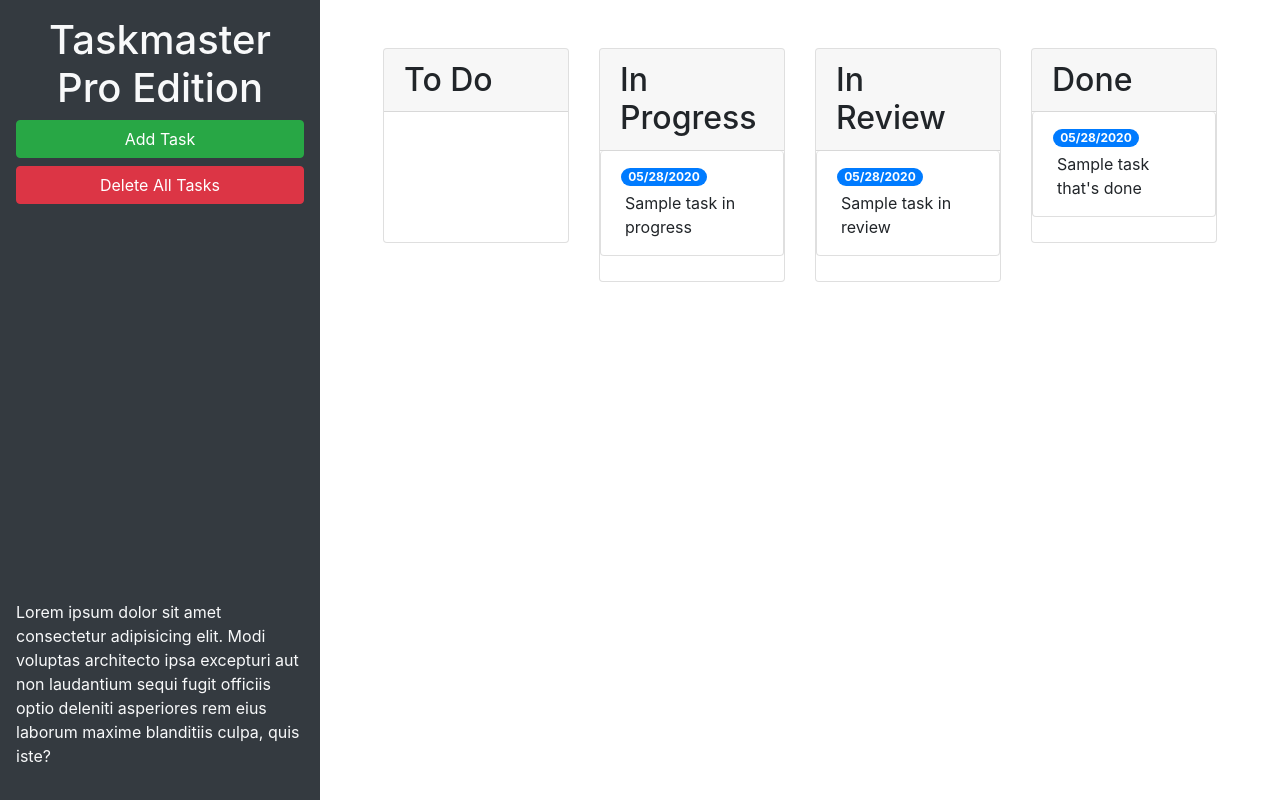
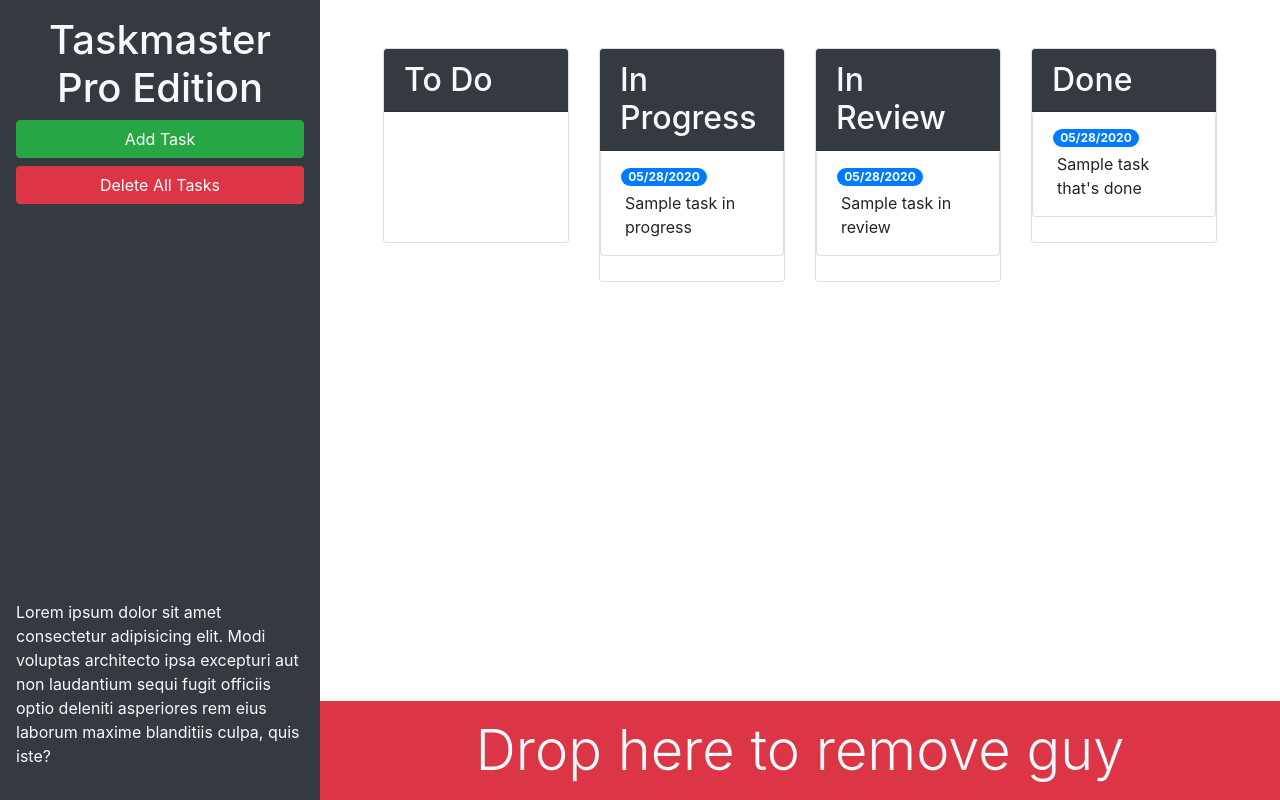
Before and after one commit to Brock-Merritt/taskmaster-pro, a plain HTML site: page taskmaster-starter/index.html in a window 1280 px wide. Drawn offline with nearby package versions, Linux system fonts and the light colour scheme.

Commit message:
adding bootstrap mad ez

```diff
--- a/taskmaster-starter/index.html
+++ b/taskmaster-starter/index.html
@@ -13,22 +13,22 @@
 <body>
 
   <div class="row min-vh-100 no-gutters">
-    <header class="col-12 col-lg-3 bg-dark text-light d-flex flex-column p-4 p-lg-3">
+    <header class="col-12 col-lg-3 bg-dark text-light sticky-top d-flex flex-column p-4 p-lg-3">
       <h1 class="text-center">Taskmaster Pro Edition</h1>
       <button id="create-task" class="btn btn-block btn-success" data-toggle="modal" data-target="#task-form-modal">Add
         Task</button>
       <button id="remove-tasks" class="btn btn-block btn-danger">Delete All Tasks</button>
-      <p class="mt-auto">Lorem ipsum dolor sit amet consectetur adipisicing elit. Modi voluptas architecto ipsa
+      <p class="mt-auto d-none d-lg-block">Lorem ipsum dolor sit amet consectetur adipisicing elit. Modi voluptas architecto ipsa
         excepturi aut non
         laudantium sequi fugit officiis optio deleniti asperiores rem eius laborum maxime blanditiis culpa, quis iste?
       </p>
     </header>
-    <main class="col-12 col-lg-9">
+    <main class="col-12 col-lg-9 d-flex flex-column">
       <div class="m-5 row justify-content-around">
         <!-- todo start -->
         <div class="col-12 col-md-6 col-xl-3 mb-3">
           <div class = "card">
-            <h2 class="card-header">To Do</h2>
+            <h2 class="card-header bg-dark text-light">To Do</h2>
             <ul id="list-toDo" class="list-group"></ul>
           </div>
         </div>
@@ -36,7 +36,7 @@
         <!-- in progress start -->
         <div class="col-12 col-md-6 col-xl-3 mb-3">
           <div class= "card">
-            <h2 class="card-header">In Progress</h2>
+            <h2 class="card-header bg-dark text-light">In Progress</h2>
             <ul id="list-inProgress" class="list-group">
               <li class="list-group-item">
                 <span class="badge badge-primary badge-pill">05/28/2020</span>
@@ -49,7 +49,7 @@
         <!-- in review start -->
         <div class="col-12 col-md-6 col-xl-3 mb-3">
           <div class="card">
-            <h2 class="card-header">In Review</h2>
+            <h2 class="card-header bg-dark text-light">In Review</h2>
             <ul id="list-inReview" class="list-group">
               <li class="list-group-item">
                 <span class="badge badge-primary badge-pill">05/28/2020</span>
@@ -62,7 +62,7 @@
         <!-- done start -->
         <div class="col-12 col-md-6 col-xl-3 mb-3">
           <div class="card">
-            <h2 class="card-header">Done</h2>
+            <h2 class="card-header bg-dark text-light">Done</h2>
             <ul id="list-done" class="list-group">
               <li class="list-group-item">
                 <span class="badge badge-primary badge-pill">05/28/2020</span>
@@ -72,6 +72,11 @@
           </div>
         </div>
         <!-- done end -->
+      </div>
+      <div id ="trash" class ="mt-auto">
+        <div class=" w-100 bg-danger p-3 text-center text-light display-4">
+          Drop here to remove guy
+        </div>
       </div>
     </main>
   </div>
```
